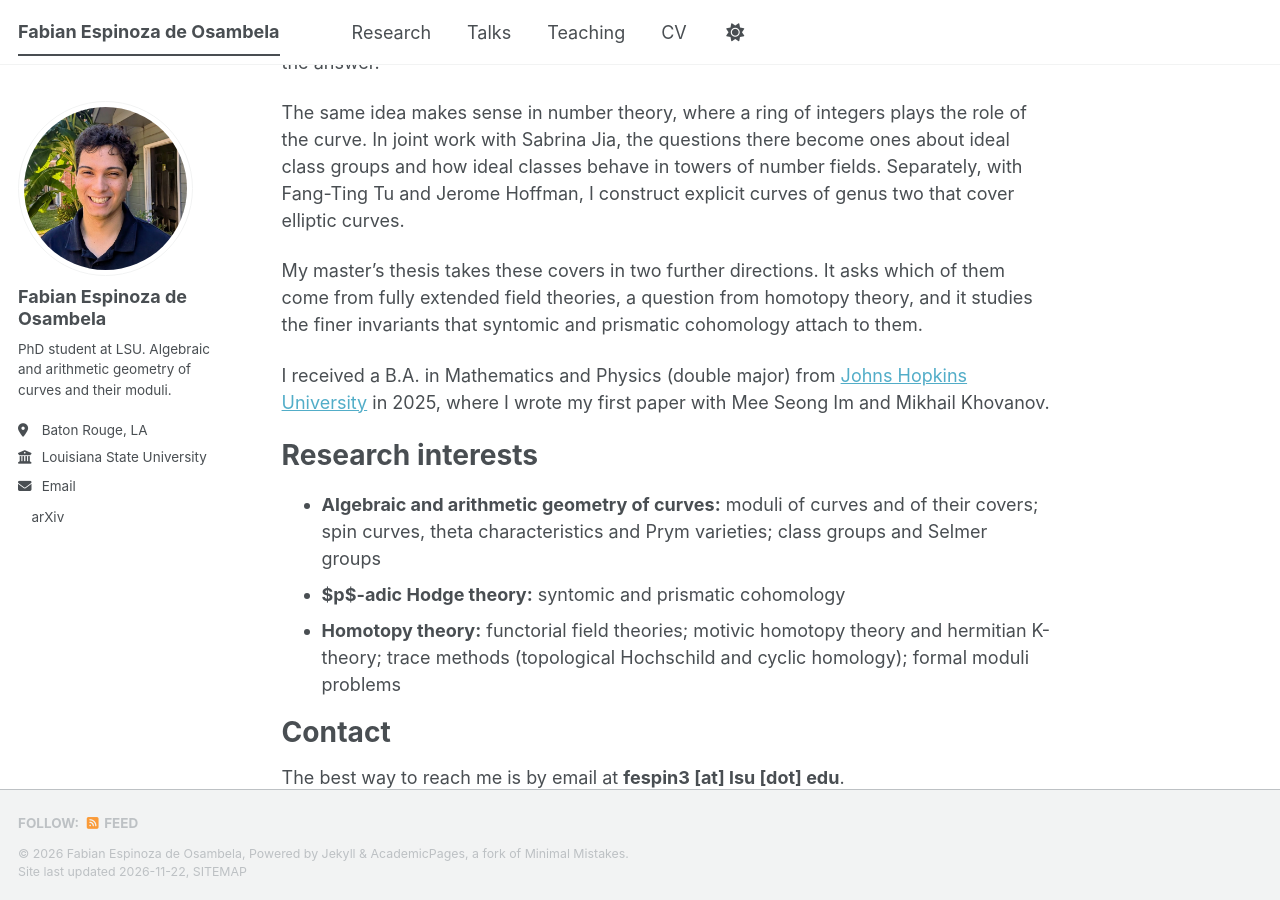
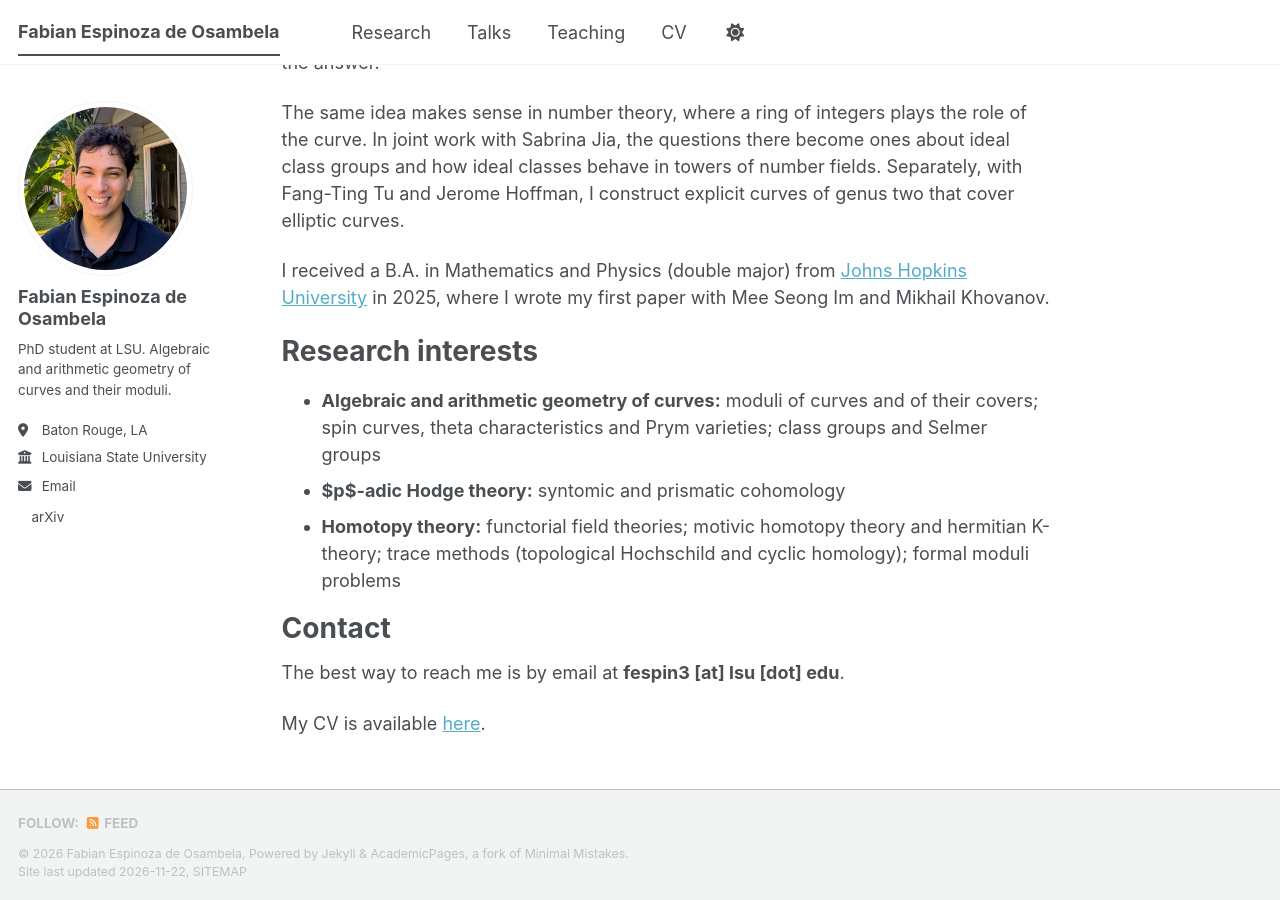
Before and after one commit to Fabes124/Fabes124.github.io, a Jekyll site: the page built from _pages/about.md, in a window 1280 px wide and 900 px high, scrolled down 388 px. Built offline with Jekyll 4.4.1, drawn with Linux system fonts in a browser that asks for light colours; a style sheet for code colours, icons or effects is not loaded.

Commit message:
Remove master's thesis from the home page; update CV
Drop the master's thesis paragraph from the home page and the thesis
line from the CV. The CV's research interests and research experience
now follow the current statement of purpose.

Co-Authored-By: Claude Fable 5.2 <noreply@anthropic.com>
Claude-Session: https://claude.ai/code/session_01YMvCpspWJLQiUWAaWTqyCS

```diff
--- a/_pages/about.md
+++ b/_pages/about.md
@@ -12,8 +12,6 @@ I'm a PhD student in mathematics at [Louisiana State University](https://www.mat
 My current work began with a question from topology. A two-dimensional topological quantum field theory is the same thing as a commutative Frobenius algebra, and I wanted to know what such a structure looks like when it is spread out over an algebraic curve. The answer turns out to be a geometric object: a cover of the curve whose canonical bundle is trivial. I call these K-trivial covers. Classifying them leads into the classical geometry of curves, and theta characteristics, spin curves and Prym varieties all appear in the answer.
 
 The same idea makes sense in number theory, where a ring of integers plays the role of the curve. In joint work with Sabrina Jia, the questions there become ones about ideal class groups and how ideal classes behave in towers of number fields. Separately, with Fang-Ting Tu and Jerome Hoffman, I construct explicit curves of genus two that cover elliptic curves.
-
-My master's thesis takes these covers in two further directions. It asks which of them come from fully extended field theories, a question from homotopy theory, and it studies the finer invariants that syntomic and prismatic cohomology attach to them.
 
 I received a B.A. in Mathematics and Physics (double major) from [Johns Hopkins University](https://www.jhu.edu/) in 2025, where I wrote my first paper with Mee Seong Im and Mikhail Khovanov.
 
```
Also changed, not shown: 1 other file.
